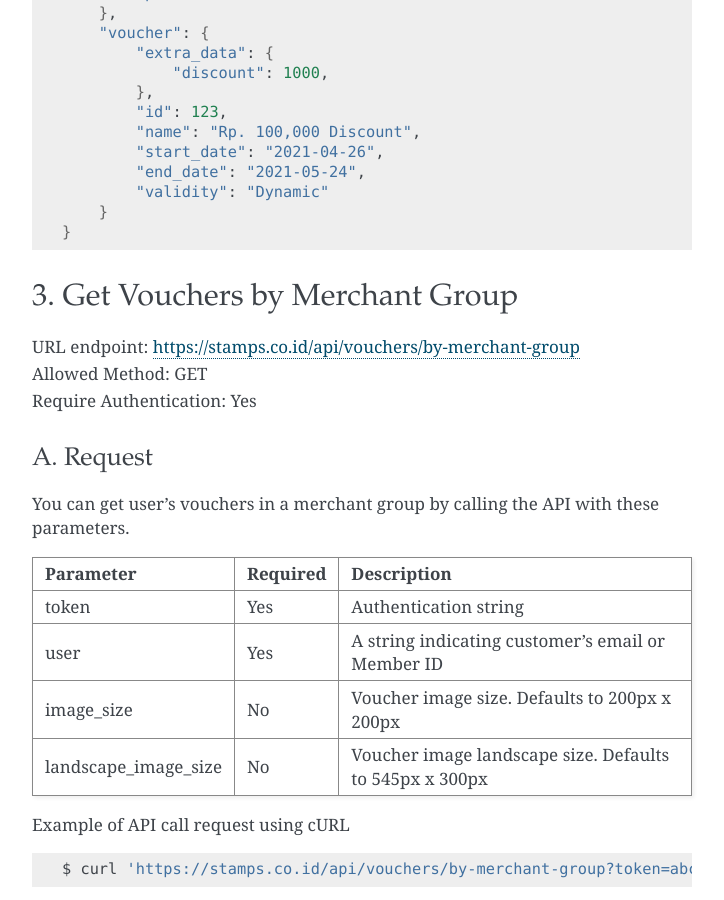
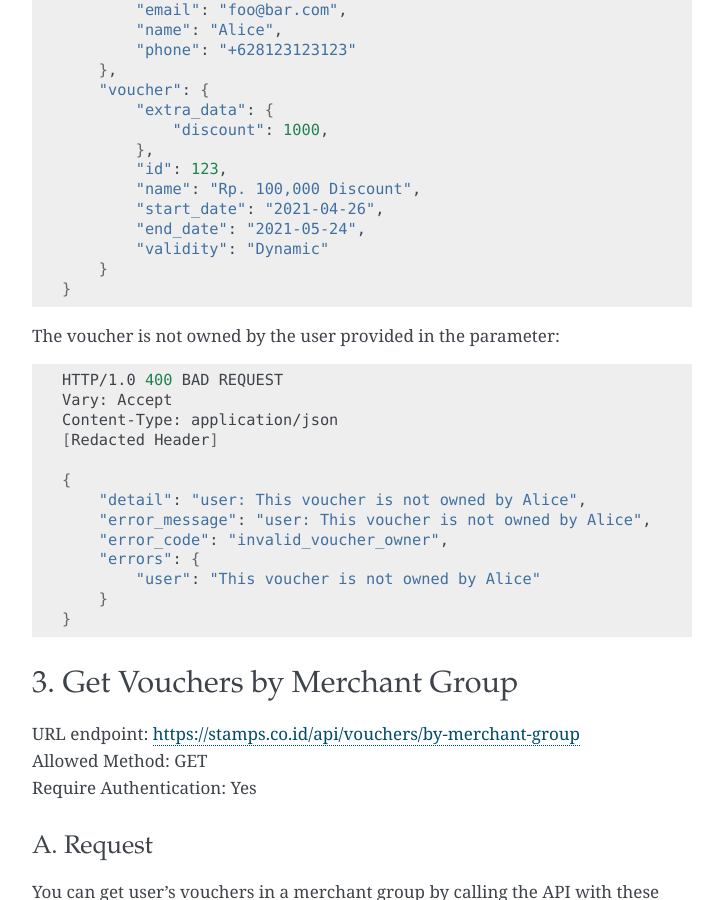
Before and after one commit to ui/stamps-api-docs, a Sphinx documentation site: the page built from source/voucher_api.rst, in a window 1280 px wide and 900 px high, scrolled down 3150 px. Shown: the whole window, without its empty margins (388-1112 px from the left). Built offline with Sphinx 7.4.7, drawn with Linux system fonts in a browser that asks for light colours; some of the changed text lies outside the part shown.

Commit message:
Update validate voucher docs (#102)

```diff
--- a/source/voucher_api.rst
+++ b/source/voucher_api.rst
@@ -107,6 +107,7 @@ token            Yes         Authentication token in string
 voucher_code     Yes         A string indicating voucher code
 merchant         Yes         Integer indicating the voucher template ID
 store            Yes         Integer indicating store ID to be queried for reward
+user             No          User identifier, will validate voucher owner if provided
 ============     =========== =========================
 
 
@@ -163,6 +164,23 @@ On successful balance update:
       }
   }
 
+The voucher is not owned by the user provided in the parameter:
+
+.. code-block :: bash
+
+    HTTP/1.0 400 BAD REQUEST
+    Vary: Accept
+    Content-Type: application/json
+    [Redacted Header]
+
+    {
+        "detail": "user: This voucher is not owned by Alice",
+        "error_message": "user: This voucher is not owned by Alice",
+        "error_code": "invalid_voucher_owner",
+        "errors": {
+            "user": "This voucher is not owned by Alice"
+        }
+    }
 
 3. Get Vouchers by Merchant Group
 ====================================
```
